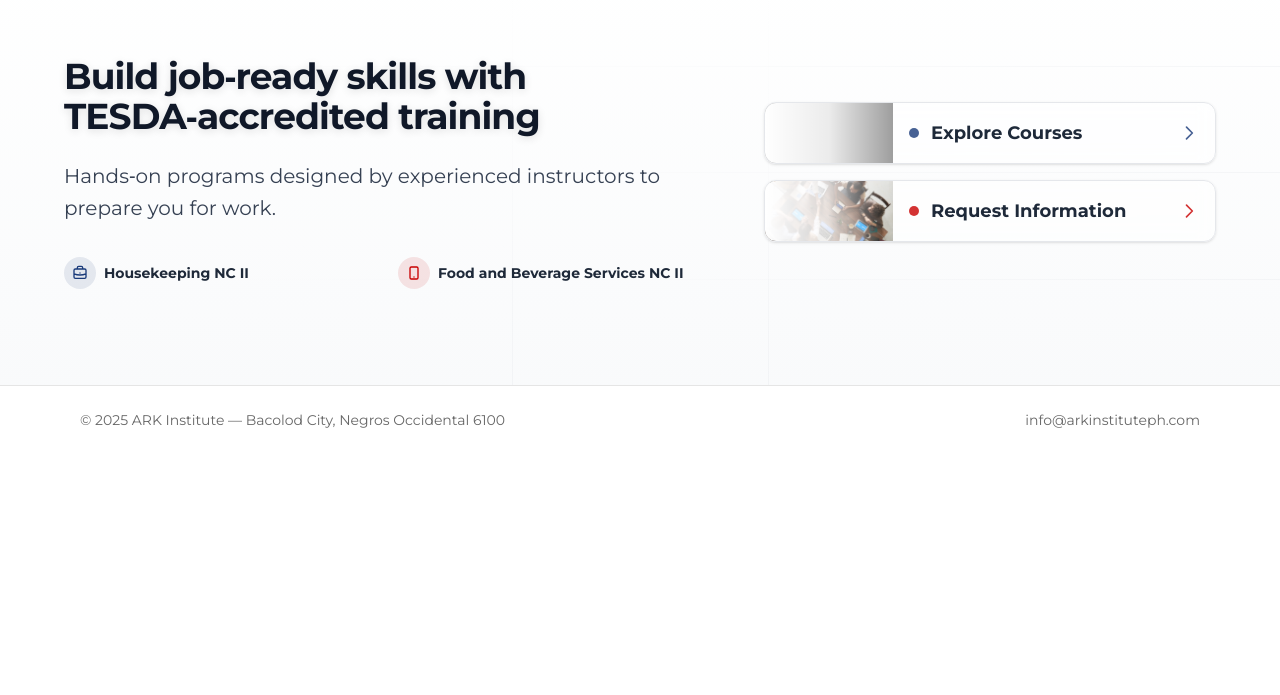
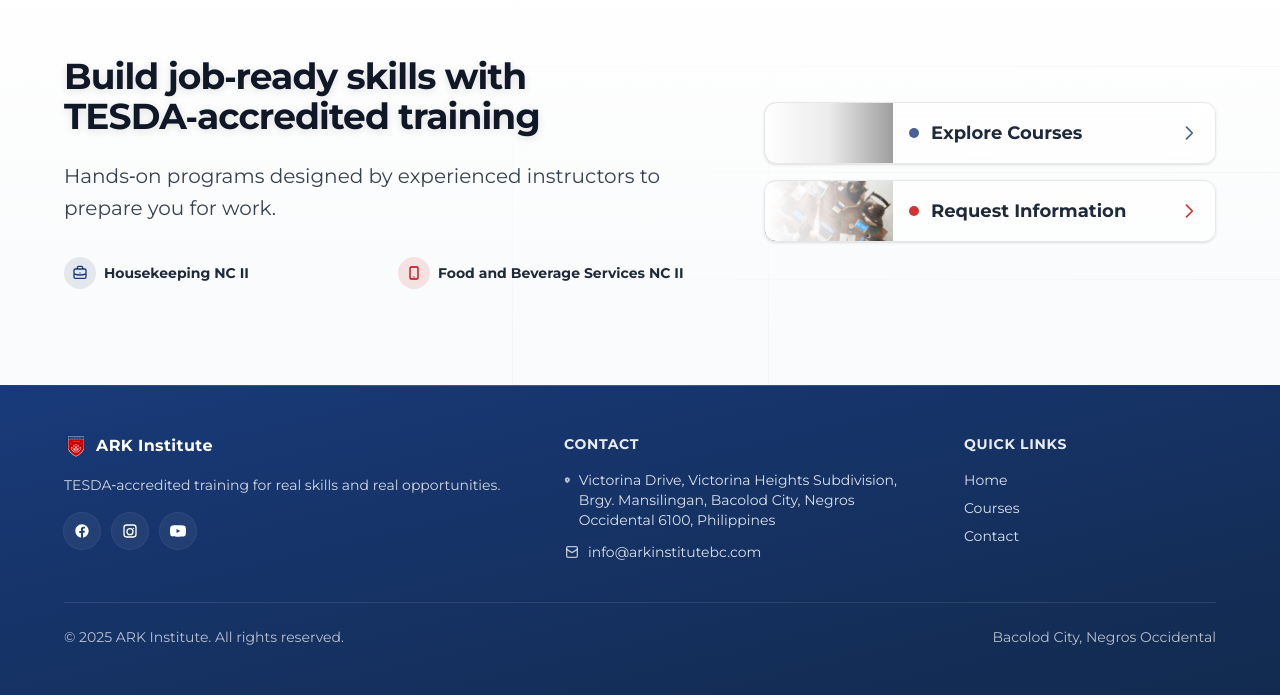
Before and after one commit to mattenarle10/ark-institute, a Next.js app in the folder ark-site/: page / in a window 1280 px wide. Shown: the part 1399-2094 px from the top of the page. Before the commit the page ends 1853 px from the top, so only its background shows below. Built offline with nearby package versions, Linux system fonts and the light colour scheme; grey boxes are pictures that could not be loaded.

Commit message:
feat: improved footer hehe but need to add a nice tesigned space from footer and cta

```diff
--- a/ark-site/src/app/components/layout/footer.tsx
+++ b/ark-site/src/app/components/layout/footer.tsx
@@ -1,18 +1,92 @@
+import Link from "next/link";
+import Image from "next/image";
+
 export default function Footer() {
   const year = new Date().getFullYear();
   return (
-    <footer className="w-full bg-transparent mt-auto border-t border-black/10">
-      <div className="mx-auto max-w-6xl px-4">
-        <div className="py-6 text-xs sm:text-sm text-black/60 flex flex-col sm:flex-row items-center justify-between gap-2">
-          <p className="text-center sm:text-left">
-            &copy; {year} ARK Institute — Bacolod City, Negros Occidental 6100
-          </p>
-          <a
-            href="mailto:info@arkinstituteph.com"
-            className="hover:text-black/80 transition-colors"
-          >
-            info@arkinstituteph.com
-          </a>
+    <footer className="w-full mt-auto bg-gradient-to-br from-primary to-[#122a4e] text-white">
+      {/* Top accent line */}
+      <div className="h-px bg-gradient-to-r from-accent/60 via-white/20 to-transparent" />
+
+      <div className="mx-auto max-w-7xl px-6 sm:px-8 md:px-16 py-12">
+        <div className="grid grid-cols-1 md:grid-cols-12 gap-8 md:gap-12 items-start">
+          {/* Brand */}
+          <div className="md:col-span-5 lg:col-span-5">
+            <div className="space-y-4">
+              <div className="flex items-center gap-2">
+                <div className="relative h-6 w-6">
+                  <Image src="/logo/ark-transpa.png" alt="Ark Institute" fill className="object-contain" />
+                </div>
+                <span className="text-base font-semibold tracking-wide">ARK Institute</span>
+              </div>
+              <p className="text-white/80 text-sm leading-relaxed max-w-md">
+                TESDA‑accredited training for real skills and real opportunities.
+              </p>
+              <div className="flex items-center gap-3">
+                <a href="#" aria-label="Facebook" className="inline-flex h-9 w-9 items-center justify-center rounded-full bg-white/5 ring-1 ring-white/10 hover:bg-white/10 hover:ring-white/20 transition">
+                  <svg xmlns="http://www.w3.org/2000/svg" viewBox="0 0 24 24" className="h-4 w-4" fill="currentColor">
+                    <path d="M22 12.06C22 6.48 17.52 2 11.94 2S2 6.48 2 12.06C2 17.08 5.66 21.21 10.44 22v-7.02H7.9v-2.92h2.54V9.41c0-2.5 1.49-3.89 3.77-3.89 1.09 0 2.23.2 2.23.2v2.46h-1.26c-1.24 0-1.63.77-1.63 1.56v1.87h2.78l-.44 2.92h-2.34V22C18.34 21.21 22 17.08 22 12.06z" />
+                  </svg>
+                </a>
+                <a href="#" aria-label="Instagram" className="inline-flex h-9 w-9 items-center justify-center rounded-full bg-white/5 ring-1 ring-white/10 hover:bg-white/10 hover:ring-white/20 transition">
+                  <svg xmlns="http://www.w3.org/2000/svg" viewBox="0 0 24 24" className="h-4 w-4" fill="currentColor">
+                    <path d="M7 2h10a5 5 0 0 1 5 5v10a5 5 0 0 1-5 5H7a5 5 0 0 1-5-5V7a5 5 0 0 1 5-5zm0 2a3 3 0 0 0-3 3v10a3 3 0 0 0 3 3h10a3 3 0 0 0 3-3V7a3 3 0 0 0-3-3H7zm5 3.5a5.5 5.5 0 1 1 0 11.001A5.5 5.5 0 0 1 12 7.5zm0 2a3.5 3.5 0 1 0 0 7.001A3.5 3.5 0 0 0 12 9.5zm5.25-2.5a1 1 0 1 1 0 2.001 1 1 0 0 1 0-2z" />
+                  </svg>
+                </a>
+                <a href="#" aria-label="YouTube" className="inline-flex h-9 w-9 items-center justify-center rounded-full bg-white/5 ring-1 ring-white/10 hover:bg-white/10 hover:ring-white/20 transition">
+                  <svg xmlns="http://www.w3.org/2000/svg" viewBox="0 0 24 24" className="h-4 w-4" fill="currentColor">
+                    <path d="M23.5 6.2a3 3 0 0 0-2.1-2.1C19.68 3.5 12 3.5 12 3.5s-7.68 0-9.4.6A3 3 0 0 0 .5 6.2 31 31 0 0 0 0 12a31 31 0 0 0 .5 5.8 3 3 0 0 0 2.1 2.1c1.72.6 9.4.6 9.4.6s7.68 0 9.4-.6a3 3 0 0 0 2.1-2.1A31 31 0 0 0 24 12a31 31 0 0 0-.5-5.8zM9.75 15.02V8.98L15.5 12l-5.75 3.02z" />
+                  </svg>
+                </a>
+              </div>
+            </div>
+          </div>
+
+          {/* Contact */}
+          <div className="md:col-span-4 lg:col-span-4">
+            <h3 className="text-sm font-semibold uppercase tracking-wider text-white/90">Contact</h3>
+            <ul className="mt-4 space-y-3 text-sm text-white/85">
+              <li className="flex items-start gap-2">
+                <svg xmlns="http://www.w3.org/2000/svg" className="h-4 w-4 mt-0.5 text-white/70" viewBox="0 0 20 20" fill="currentColor">
+                  <path fillRule="evenodd" d="M10.076 2.004a.75.75 0 00-.152 0A7.5 7.5 0 002.5 9.5c0 2.544 1.318 4.62 2.707 6.09a20.1 20.1 0 003.862 3.082.75.75 0 00.862 0 20.1 20.1 0 003.862-3.081C16.182 14.12 17.5 12.044 17.5 9.5a7.5 7.5 0 00-7.424-7.496zM10 11.5a2 2 0 100-4 2 2 0 000 4z" clipRule="evenodd" />
+                </svg>
+                <span>
+                  Victorina Drive, Victorina Heights Subdivision, Brgy. Mansilingan, Bacolod City, Negros Occidental 6100, Philippines
+                </span>
+              </li>
+              <li className="flex items-center gap-2">
+                <svg xmlns="http://www.w3.org/2000/svg" className="h-4 w-4 text-white/70" viewBox="0 0 24 24" fill="none" stroke="currentColor" strokeWidth="2" strokeLinecap="round" strokeLinejoin="round">
+                  <path d="M4 8l8 5 8-5" />
+                  <rect x="4" y="4" width="16" height="16" rx="2" ry="2" />
+                </svg>
+                <a href="mailto:info@arkinstitutebc.com" className="hover:text-white transition-colors">
+                  info@arkinstitutebc.com
+                </a>
+              </li>
+            </ul>
+          </div>
+
+          {/* Quick links */}
+          <div className="md:col-span-3 lg:col-span-3">
+            <h3 className="text-sm font-semibold uppercase tracking-wider text-white/90">Quick Links</h3>
+            <ul className="mt-4 space-y-2 text-sm">
+              <li>
+                <Link href="/" className="text-white/85 hover:text-white transition-colors">Home</Link>
+              </li>
+              <li>
+                <Link href="/courses" className="text-white/85 hover:text-white transition-colors">Courses</Link>
+              </li>
+              <li>
+                <Link href="/contact" className="text-white/85 hover:text-white transition-colors">Contact</Link>
+              </li>
+            </ul>
+          </div>
+        </div>
+
+        {/* Bottom bar */}
+        <div className="mt-10 pt-6 border-t border-white/10 flex flex-col sm:flex-row items-center justify-between gap-3 text-xs sm:text-sm text-white/70">
+          <p>&copy; {year} ARK Institute. All rights reserved.</p>
+          <p>Bacolod City, Negros Occidental</p>
         </div>
       </div>
     </footer>
```
